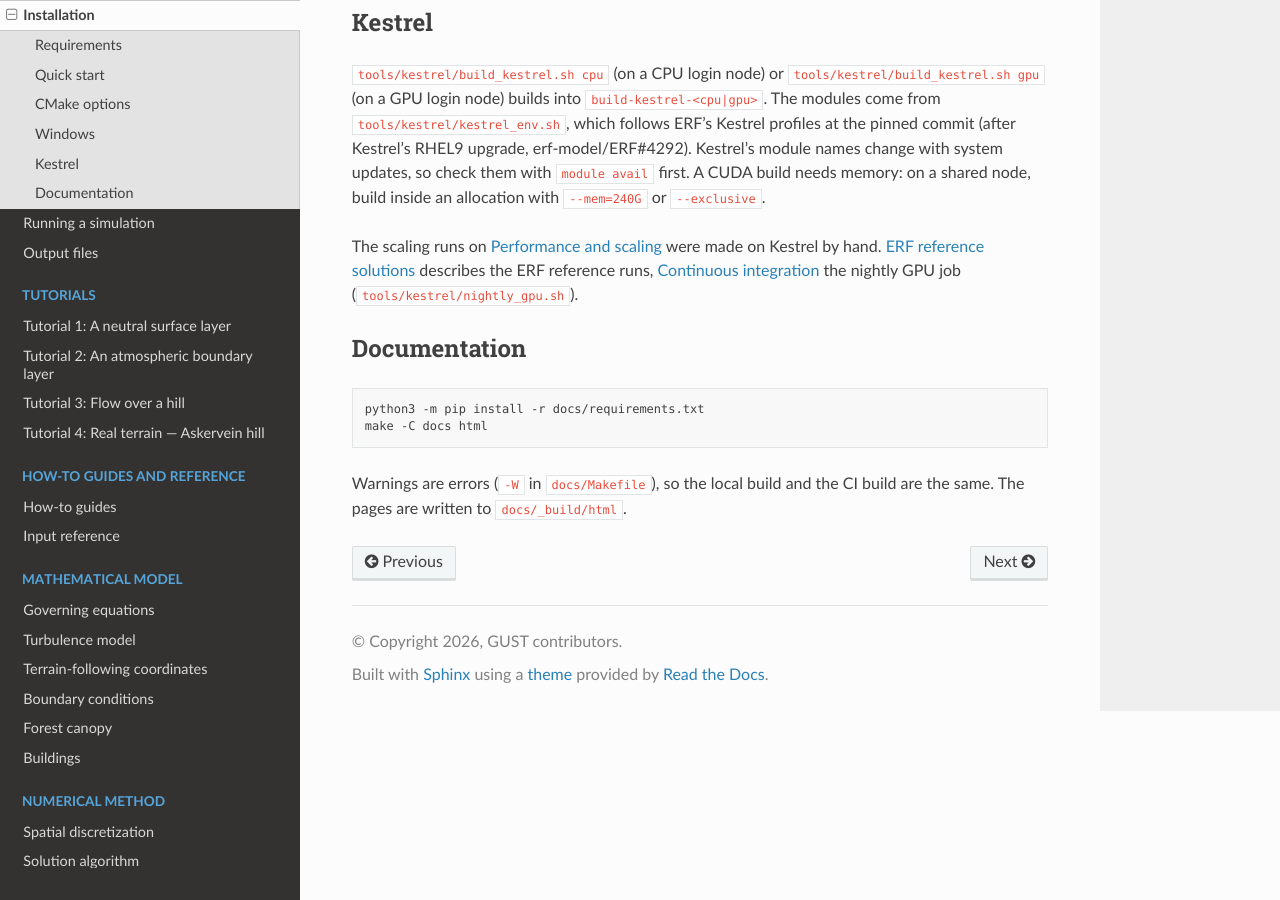
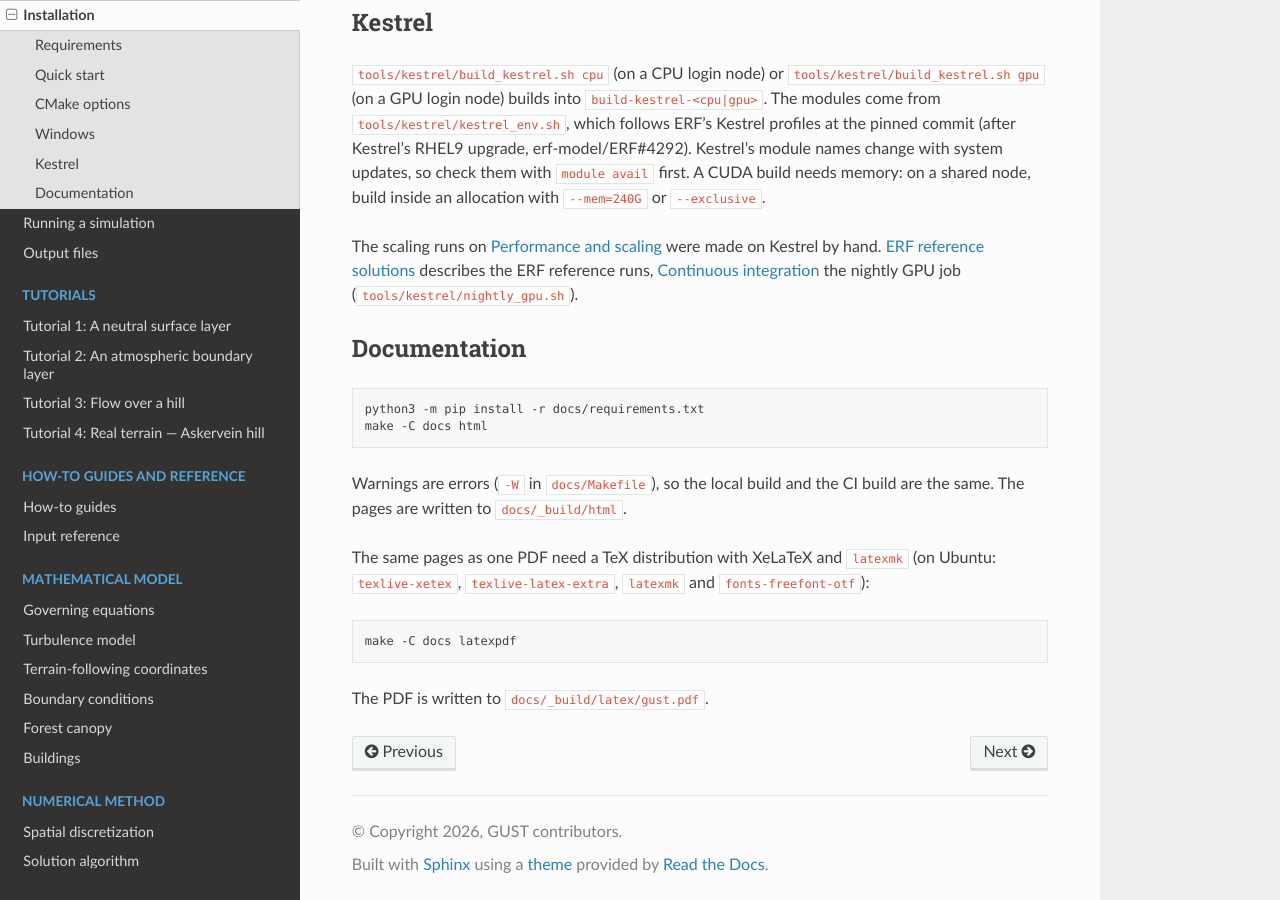
Before and after one commit to erf-model/gust-abl, a Sphinx documentation site: the page built from docs/building.rst, in a window 1280 px wide and 900 px high, scrolled down 2079 px. Built offline with Sphinx 7.4.7 and the Read the Docs theme 3.1.0, drawn with Linux system fonts in a browser that asks for light colours.

Commit message:
Docs: a PDF of the documentation, linked from the front page
The Pages deploy has failed at configure-pages since 2026-10-31, as Pages
is not enabled on erf-model/gust-abl. This adds a PDF build so the docs
can be read in the meantime and alongside the site:

- docs/conf.py: xelatex with Sphinx's default FreeFont, letter paper, 10 pt;
  the output is gust.pdf (193 pages, no missing characters).
- docs/index.rst: an html-only link to gust.pdf.
- docs/building.rst, docs/ci.rst: how to build it and the CI step.
- .github/workflows/static.yml: installs texlive-xetex, texlive-latex-extra,
  latexmk and fonts-freefont-otf, runs make latexpdf non-interactively and
  copies gust.pdf into the html output.
- README.md: the PDF's URL.

Co-Authored-By: Claude Opus 5.5 <noreply@anthropic.com>

```diff
--- a/docs/building.rst
+++ b/docs/building.rst
@@ -131,3 +131,12 @@ Documentation
 
 Warnings are errors (``-W`` in ``docs/Makefile``), so the local build and the CI build are the same. The pages
 are written to ``docs/_build/html``.
+
+The same pages as one PDF need a TeX distribution with XeLaTeX and ``latexmk`` (on Ubuntu: ``texlive-xetex``,
+``texlive-latex-extra``, ``latexmk`` and ``fonts-freefont-otf``):
+
+.. code-block:: bash
+
+   make -C docs latexpdf
+
+The PDF is written to ``docs/_build/latex/gust.pdf``.
--- a/docs/ci.rst
+++ b/docs/ci.rst
@@ -60,7 +60,9 @@ by hand (``workflow_dispatch``), not on pull requests.
 --------------------------------
 
 On every push to ``main`` (or by hand), the ``deploy`` job builds the documentation as above, with warnings as
-errors, and publishes ``docs/_build/html`` to GitHub Pages. Only the built HTML is uploaded, not the repository.
+errors, builds the PDF (``make -C docs latexpdf``), copies it into the HTML as ``gust.pdf`` (linked from the
+front page), and publishes ``docs/_build/html`` to GitHub Pages. Only the built pages and the PDF are uploaded, not
+the repository.
 
 Kestrel
 -------
--- a/docs/conf.py
+++ b/docs/conf.py
@@ -17,3 +17,14 @@ master_doc = "index"
 
 # Labelled equations are numbered and can be cited with :eq:`label`.
 numfig = True
+
+# PDF (make -C docs latexpdf): xelatex, because the text carries Unicode
+# (primes, Greek letters, dashes) that pdflatex refuses. Sphinx's default
+# xelatex fonts (GNU FreeFont, by file name) come with TeX Live and, on
+# Ubuntu, with fonts-freefont-otf.
+latex_engine = "xelatex"
+latex_documents = [(master_doc, "gust.tex", "GUST documentation", author, "manual")]
+latex_elements = {
+    "papersize": "letterpaper",
+    "pointsize": "10pt",
+}
--- a/docs/index.rst
+++ b/docs/index.rst
@@ -21,6 +21,10 @@ GUST reuses ERF components where they fit:
 
 The initial field comes from a mass-consistent model in the style of WindNinja, which follows
 `FastWindTerrain <https://github.com/hgopalan/FastWindTerrain>`__.
+
+.. only:: html
+
+   This documentation is also available as a single PDF: `gust.pdf <gust.pdf>`__.
 
 Development status
 ------------------
```
Also changed, not shown: README.md (+2 -1 lines), 1 other file.
